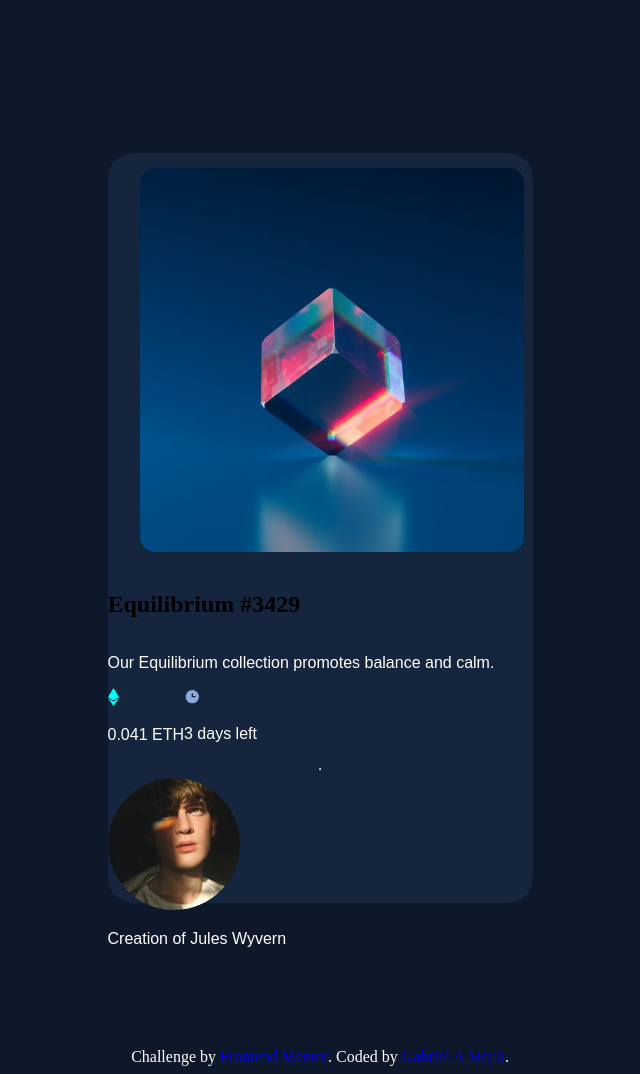
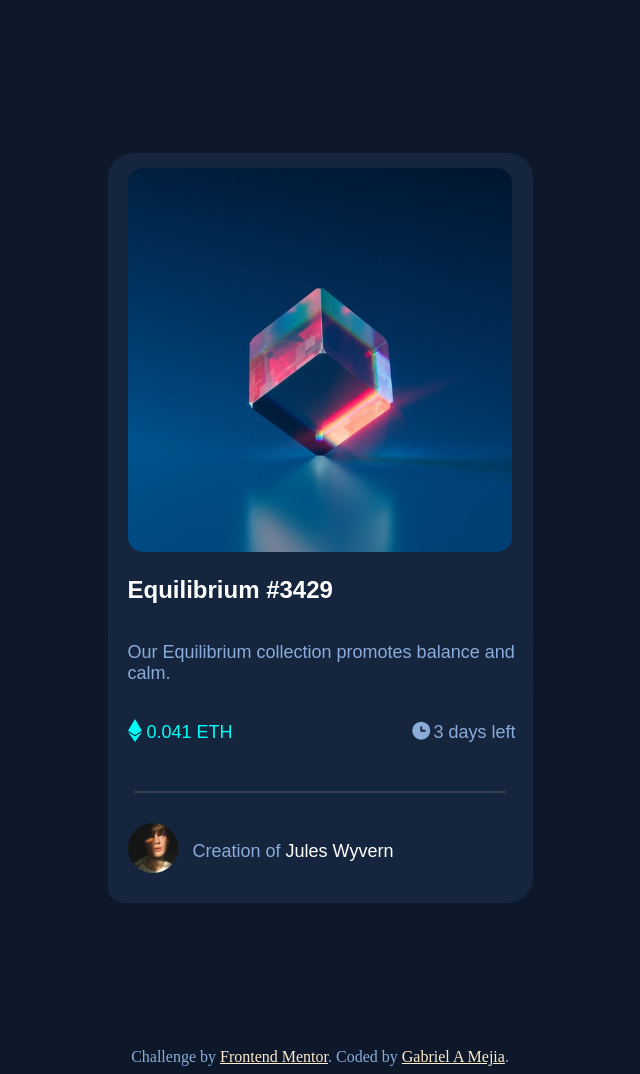
Before and after one commit to gabrielm9929/Frontend-Mentor-nft-preview-card, a plain HTML site: page index.html in a window 1280 px wide. Shown: the whole page, without its empty margins (320-960 px from the left). Drawn offline with Linux system fonts and the light colour scheme.

Commit message:
Add files via upload

```diff
--- a/styles/styles.css
+++ b/styles/styles.css
@@ -12,7 +12,6 @@
 }
 
 @import url('https://fonts.googleapis.com/css2?family=Outfit:wght@200&display=swap');
-
 
 /* mother code to postition box with information */
 .boxRetainer {
@@ -32,40 +31,131 @@
   flex-direction: column;
 }
 
-.cube{
-  position: relative;
-  width: 360px;
-  border-radius: 15px;
-  align-self: center;
-  margin: 15px 15px 15px 15px;
-}
-
 .boxImage{
   width: 24em;
   border-radius: 15px;
   align-self: center;
+  margin-top: 15px;
+  margin-left: 20px;
+}
+
+
+/* word contents  */
+p{
+  font-size: 18px;
+}
+
+#description{
+  margin-left: 20px;
+  color: hsl(215, 51%, 70%);
+  font-weight: 400;
+}
+
+.contents{
+  margin-left: 20px;
+  margin-right: 20px;
 }
 
 .name{
   display: flex;
 }
 
-.name>h3{
+.name>h2{
+  margin-left: 20px;
   font-family: 'Outfit', sans-serif;
   color: hsl(0, 0%, 100%);
+  font-weight: 600;
 }
 
 .description{
+  width: 424px;
+  height: 95px;
+  background-color: hsl(216, 50%, 16%);
+  border-radius: 25px;
   display: flex;
+  flex-direction: column;
+}
+
+.contents{
+  width: 388px;
+  height: 95px;
+  background-color: hsl(216, 50%, 16%);
+  display: flex;
+  align-items: flex-start;
+  justify-content: space-between;
 }
 
 
-.contents{
-  display: flex;
+/* etherium picture and price */
+#eth{
+  float: left;
+  height: 23px;
+  padding-top: 15%;
+}
+
+.eth{
+  padding-left: 5px;
+  float: right;
+  color: hsl(178, 100%, 50%);
+  font-weight: 300;
 }
 
 
+/* clock picture with time left */
+#clock{
+  float: left;
+  height: 23px;
+  padding-top: 15%;
+}
+
+.time{
+  float: right;
+  color: hsl(215, 51%, 70%);
+  font-weight: 300;
+}
+
+
+/* profile pic container */
+.proPic{
+  width: 388px;
+  height: 95px;
+  background-color: hsl(216, 50%, 16%);
+  display: flex;
+  align-items: flex-start;
+  border-radius: 15px;
+  padding-left: 20px;
+}
+
+/* hr changes */
+hr{
+  border: 1px solid hsl(213, 16%, 25%);
+  width: 370px;
+  margin-bottom: 30px;
+}
+
+/* picture of creator aswell as credit */
+#profilePic{
+  height: 50px;
+  border-radius: 1px;
+  margin-right: 15px;
+
+}
+
+span{
+  color: hsl(215, 51%, 70%);
+}
+
+
+/* footer section */
 footer{
   text-align: center;
-  color: hsl(0, 0%, 100%);
+  color: hsl(215, 51%, 70%);
 }
+
+a:link{
+  color: blanchedalmond;
+}
+
+a:visited{
+  color: blanchedalmond;
+}
```
